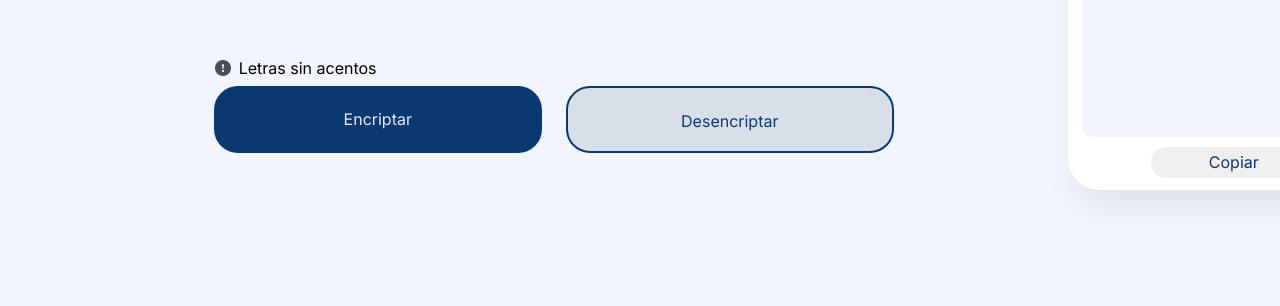
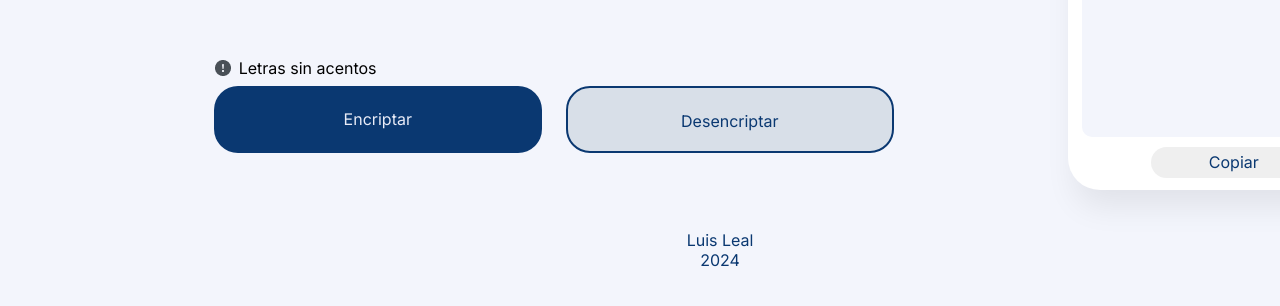
Before and after one commit to LEVHARDZ/encriptador-alura, a plain HTML site: page index.html in a window 1280 px wide. Shown: the part 874-1180 px from the top of the page. Drawn offline with Linux system fonts and the light colour scheme.

Commit message:
finalización del proyecto y rodapie agregado

```diff
--- a/index.html
+++ b/index.html
@@ -54,4 +54,9 @@
 
         <script src="/script.js"></script>
     </body>
+
+    <footer class="rodapie">
+        <p>Luis Leal</p>
+        <p>2024</p>
+    </footer>
 </html>
--- a/style.css
+++ b/style.css
@@ -146,6 +146,16 @@
     cursor: pointer;
 }
 
+.rodapie{
+    display: flex;
+    flex-direction: column;
+    align-items: center;
+    font-size: medium;
+    color: rgba(10, 56, 113, 1);
+    font-weight: 500;
+    line-height: normal;
+}
+
 /*tablet */
 @media (max-width: 768px) {
     .content__cuerpo{
```
